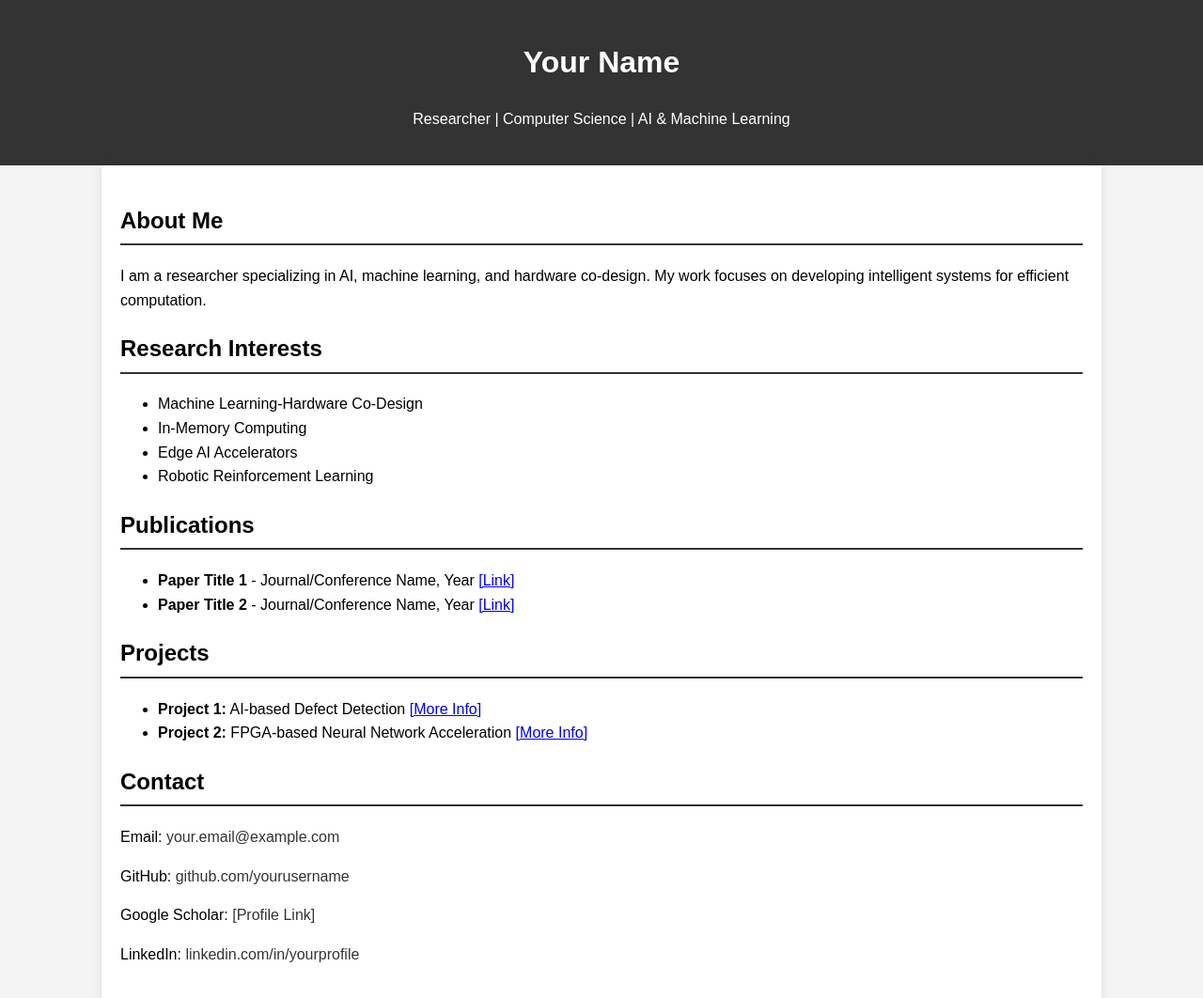
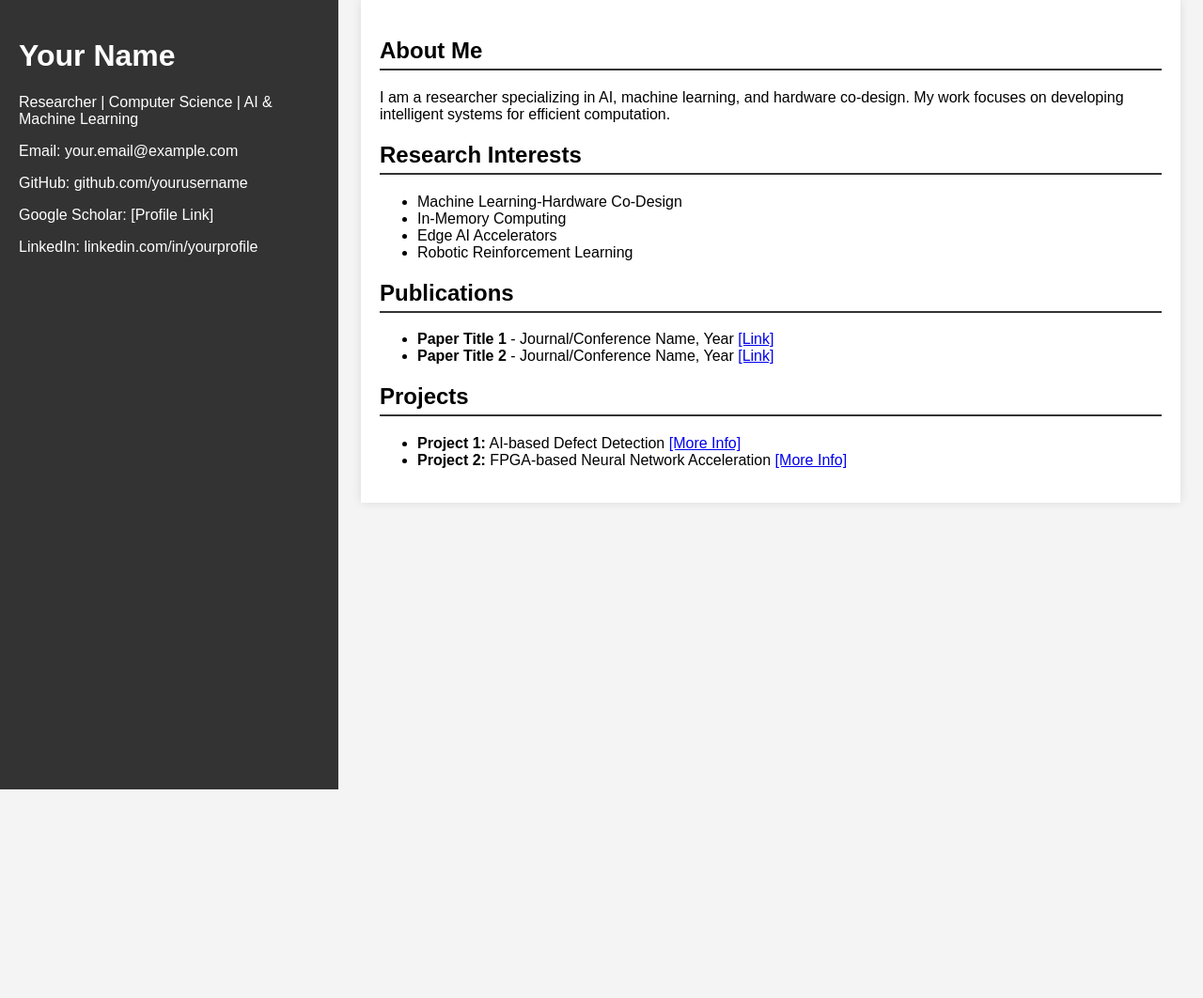
Before and after one commit to hanleizhang92/hanleizhang92.github.io, a plain HTML site: page index.html in a window 1280 px wide. Shown: the whole page at 94% size. After the commit the page ends 800 px from the top, so only its background shows below. Drawn offline with Linux system fonts and the light colour scheme.

Commit message:
Update index.html

```diff
--- a/index.html
+++ b/index.html
@@ -3,51 +3,54 @@
 <head>
     <meta charset="UTF-8">
     <meta name="viewport" content="width=device-width, initial-scale=1.0">
-    <title>Your Name - Researcher</title>
+    <title>Hanlei Zhang - Senior Engineer</title>
     <style>
         body {
             font-family: Arial, sans-serif;
             margin: 0;
             padding: 0;
-            line-height: 1.6;
             background-color: #f4f4f4;
+            display: flex;
         }
-        .container {
-            width: 80%;
-            margin: auto;
-            background: white;
-            padding: 20px;
-            box-shadow: 0 0 10px rgba(0, 0, 0, 0.1);
-        }
-        header {
-            text-align: center;
-            padding: 20px;
+        .sidebar {
+            width: 25%;
             background: #333;
             color: white;
+            padding: 20px;
+            position: fixed;
+            height: 100vh;
         }
-        section {
-            margin: 20px 0;
+        .sidebar h1, .sidebar p, .sidebar a {
+            color: white;
+            text-decoration: none;
+        }
+        .sidebar a:hover {
+            text-decoration: underline;
+        }
+        .content {
+            margin-left: 30%;
+            width: 65%;
+            padding: 20px;
+            background: white;
+            box-shadow: 0 0 10px rgba(0, 0, 0, 0.1);
         }
         h2 {
             border-bottom: 2px solid #333;
             padding-bottom: 5px;
         }
-        .contact a {
-            color: #333;
-            text-decoration: none;
-        }
-        .contact a:hover {
-            text-decoration: underline;
-        }
     </style>
 </head>
 <body>
-    <header>
+    <div class="sidebar">
         <h1>Your Name</h1>
         <p>Researcher | Computer Science | AI & Machine Learning</p>
-    </header>
+        <p>Email: <a href="mailto:your.email@example.com">your.email@example.com</a></p>
+        <p>GitHub: <a href="https://github.com/yourusername" target="_blank">github.com/yourusername</a></p>
+        <p>Google Scholar: <a href="#">[Profile Link]</a></p>
+        <p>LinkedIn: <a href="https://linkedin.com/in/yourprofile" target="_blank">linkedin.com/in/yourprofile</a></p>
+    </div>
 
-    <div class="container">
+    <div class="content">
         <section id="about">
             <h2>About Me</h2>
             <p>I am a researcher specializing in AI, machine learning, and hardware co-design. My work focuses on developing intelligent systems for efficient computation.</p>
@@ -78,14 +81,6 @@
                 <li><b>Project 2:</b> FPGA-based Neural Network Acceleration <a href="#">[More Info]</a></li>
             </ul>
         </section>
-
-        <section id="contact" class="contact">
-            <h2>Contact</h2>
-            <p>Email: <a href="mailto:your.email@example.com">your.email@example.com</a></p>
-            <p>GitHub: <a href="https://github.com/yourusername" target="_blank">github.com/yourusername</a></p>
-            <p>Google Scholar: <a href="#">[Profile Link]</a></p>
-            <p>LinkedIn: <a href="https://linkedin.com/in/yourprofile" target="_blank">linkedin.com/in/yourprofile</a></p>
-        </section>
     </div>
 </body>
 </html>
```
